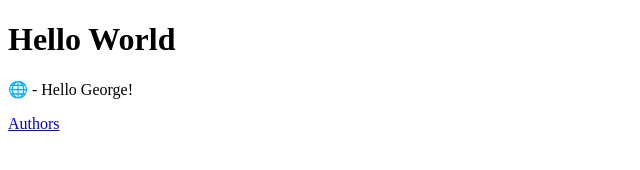
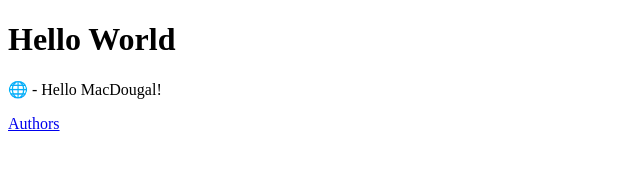
Before and after one commit to AndrewBritzWitsAccount/Lab-1---ELEN4010, a plain HTML site: page index.html in a window 1280 px wide. Shown: the full height of the page, 0-640 px from the left. Drawn offline with Linux system fonts and the light colour scheme.

Commit message:
Changed name

```diff
--- a/index.html
+++ b/index.html
@@ -7,7 +7,7 @@
 <body>
 <h1>Hello World</h1>
 <p>
-&#127760 - Hello George!
+&#127760 - Hello MacDougal!
 </p>
 <p><a href="author.html">Authors</a></p>
 </body>
```
